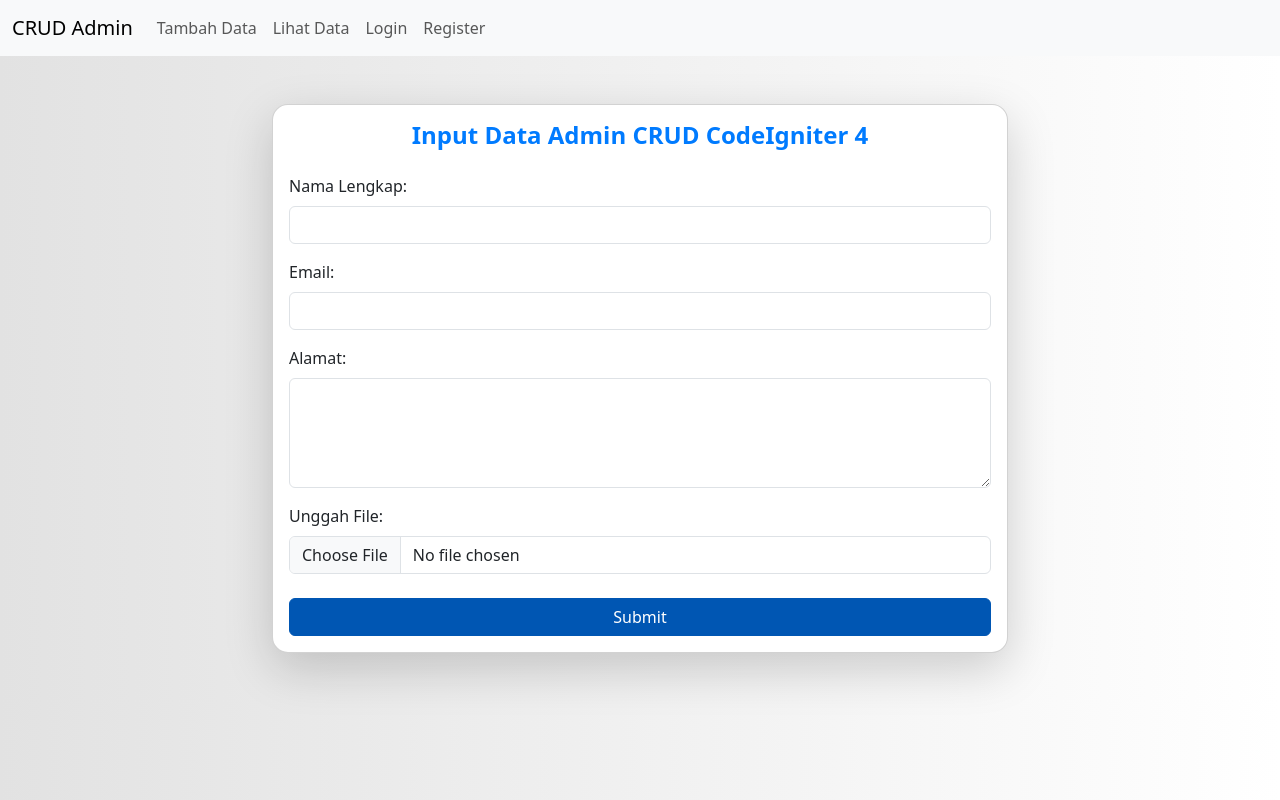
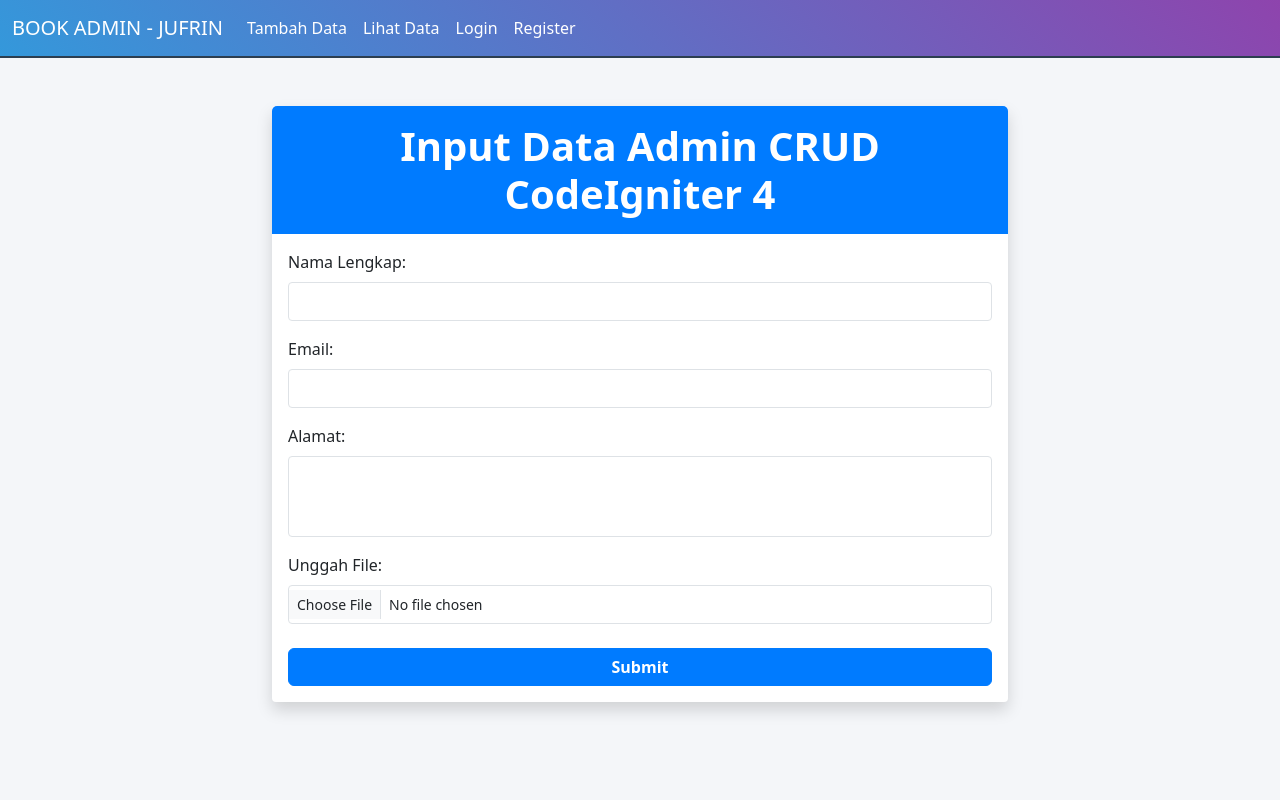
Before and after one commit to jufrin01/crud_ci, a CodeIgniter 4 app: the page made by app/Views/input-data.php in a window 1280 px wide. Run offline with PHP 8.4 and a stand-in for CodeIgniter, Linux system fonts and the light colour scheme; the template is opened without the code that fills it, so the values that code supplies are empty; some libraries are stand-ins or nearby versions.

Commit message:
desain nav- and add API ANIME - BOOK

```diff
--- a/app/Config/Routes.php
+++ b/app/Config/Routes.php
@@ -5,7 +5,7 @@ namespace Config;
 $routes = Services::routes();
 
 $routes->group("", ["namespace" => "App\Controllers"], function ($routes) {
-    $routes->get('/home', 'Admin::index');
+    $routes->get('/', 'Admin::index');
     $routes->get('/input', 'Admin::input');
     $routes->post('/insert', 'Admin::insertData');
     $routes->get('/data', 'Admin::lihatData');
@@ -15,6 +15,7 @@ $routes->group("", ["namespace" => "App\Controllers"], function ($routes) {
     $routes->post('/delete/(:num)', 'Admin::deleteData/$1');
     $routes->get('/edit/(:num)', 'Admin::edit/$1');
     $routes->post('/update/(:num)', 'Admin::update/$1');
+    $routes->get('gold-price', 'GoldPrice::index');
 
 
 });
--- a/app/Views/input-data.php
+++ b/app/Views/input-data.php
@@ -5,76 +5,29 @@
     <meta name="viewport" content="width=device-width, initial-scale=1.0">
     <title>Tambah Data Admin CodeIgniter 4</title>
     <link href="https://cdn.jsdelivr.net/npm/bootstrap@5.3.0-alpha1/dist/css/bootstrap.min.css" rel="stylesheet">
-    <style>
-        body {
-            background: linear-gradient(to right, #e2e2e2, #ffffff);
-        }
-        .card {
-            border-radius: 1rem;
-        }
-        .card-title {
-            font-size: 1.5rem;
-            color: #007bff;
-            font-weight: bold;
-        }
-        .alert {
-            border-radius: 0.5rem;
-        }
-        .btn-primary {
-            background-color: #0056b3;
-            border-color: #0056b3;
-        }
-        .btn-primary:hover {
-            background-color: #004494;
-            border-color: #004494;
-        }
-    </style>
+    <link href="<?= base_url('assets/css/inputStyle.css'); ?>" rel="stylesheet"> <!-- CSS AdminLTE-style -->
 </head>
 <body>
-<nav class="navbar navbar-expand-lg navbar-light bg-light">
-    <div class="container-fluid">
-        <a class="navbar-brand" href="<?=base_url('home')?>">CRUD Admin</a>
-        <button class="navbar-toggler" type="button" data-bs-toggle="collapse" data-bs-target="#navbarNav" aria-controls="navbarNav" aria-expanded="false" aria-label="Toggle navigation">
-            <span class="navbar-toggler-icon"></span>
-        </button>
-        <div class="collapse navbar-collapse" id="navbarNav">
-            <ul class="navbar-nav">
-                <li class="nav-item">
-                    <a class="nav-link" href="<?= base_url('input') ?>">Tambah Data</a>
-                </li>
-                <li class="nav-item">
-                    <a class="nav-link" href="<?=base_url('data')?>">Lihat Data</a>
-                </li>
-                <li class="nav-item">
-                    <a class="nav-link" href="#">Login</a>
-                </li>
-                <li>
-                    <a class="nav-link" href="<?= base_url('#') ?>">Register</a>
-                </li>
-            </ul>
-        </div>
-    </div>
-</nav>
-
+<?= $this-> include('partials/navbar'); ?> <!-- Navbar -->
 <div class="container py-5">
     <div class="row justify-content-center">
         <div class="col-md-8">
-            <div class="card shadow-lg">
+            <div class="card card-primary shadow">
+                <div class="card-header">
+                    <h1 class="card-title text-center mb-0">Input Data Admin CRUD CodeIgniter 4</h1>
+                </div>
                 <div class="card-body">
-                    <h1 class="card-title text-center mb-4">Input Data Admin CRUD CodeIgniter 4</h1>
-
+                    <!-- Flash messages -->
                     <?php if (session()->getFlashdata('success')): ?>
                         <div class="alert alert-success">
                             <?= session()->getFlashdata('success') ?>
                         </div>
                     <?php endif; ?>
-
                     <?php if (session()->getFlashdata('error')): ?>
                         <div class="alert alert-danger">
                             <?= session()->getFlashdata('error') ?>
                         </div>
                     <?php endif; ?>
-
                     <?php if (session()->getFlashdata('errors')): ?>
                         <div class="alert alert-danger">
                             <ul class="mb-0">
@@ -85,25 +38,23 @@
                         </div>
                     <?php endif; ?>
 
+                    <!-- Form -->
                     <form action="<?= base_url('insert') ?>" method="post" enctype="multipart/form-data">
                         <div class="mb-3">
                             <label for="nama" class="form-label">Nama Lengkap:</label>
-                            <input type="text" class="form-control" id="nama" name="nama" value="<?= old('nama') ?>" required>
+                            <input type="text" class="form-control form-control-sm" id="nama" name="nama" value="<?= old('nama') ?>" required>
                         </div>
-
                         <div class="mb-3">
                             <label for="mail" class="form-label">Email:</label>
-                            <input type="email" class="form-control" id="mail" name="mail" value="<?= old('mail') ?>" required>
+                            <input type="email" class="form-control form-control-sm" id="mail" name="mail" value="<?= old('mail') ?>" required>
                         </div>
-
                         <div class="mb-3">
                             <label for="alamat" class="form-label">Alamat:</label>
-                            <textarea class="form-control" id="alamat" name="alamat" rows="4" required><?= old('alamat') ?></textarea>
+                            <textarea class="form-control form-control-sm" id="alamat" name="alamat" rows="3" required><?= old('alamat') ?></textarea>
                         </div>
-
                         <div class="mb-3">
                             <label for="documen" class="form-label">Unggah File:</label>
-                            <input type="file" class="form-control" id="documen" name="documen" required>
+                            <input type="file" class="form-control form-control-sm" id="documen" name="documen" required>
                         </div>
 
                         <div class="d-grid gap-2 mt-4">
--- a/app/Views/input.php
+++ b/app/Views/input.php
@@ -7,6 +7,7 @@
     <link href="https://cdn.jsdelivr.net/npm/bootstrap@5.3.0-alpha1/dist/css/bootstrap.min.css" rel="stylesheet">
 </head>
 <body>
+<?= $this-> include('partials/navbar'); ?>
 <div class="container mt-5">
     <div class="row justify-content-center">
         <div class="col-md-6">
--- /dev/null
+++ b/app/Views/partials/navbar.php
@@ -0,0 +1,39 @@
+<style>
+    .navbar-custom {
+        background: linear-gradient(45deg, #3498db, #8e44ad); /* Gradient from blue to purple */
+        border-bottom: 2px solid #2c3e50; /* Add a solid border to the bottom for a sleek look */
+    }
+
+    .navbar-brand, .nav-link {
+        color: white !important; /* Make sure the text stands out on the new background */
+    }
+
+    .navbar-brand:hover, .nav-link:hover {
+        color: #f39c12 !important; /* Optional: Add a hover effect for links */
+    }
+</style>
+
+<nav class="navbar navbar-expand-lg navbar-custom">
+    <div class="container-fluid">
+        <a class="navbar-brand" href="<?= base_url('/') ?>">BOOK ADMIN - JUFRIN</a>
+        <button class="navbar-toggler" type="button" data-bs-toggle="collapse" data-bs-target="#navbarNav" aria-controls="navbarNav" aria-expanded="false" aria-label="Toggle navigation">
+            <span class="navbar-toggler-icon"></span>
+        </button>
+        <div class="collapse navbar-collapse" id="navbarNav">
+            <ul class="navbar-nav">
+                <li class="nav-item">
+                    <a class="nav-link" href="<?= base_url('input') ?>">Tambah Data</a>
+                </li>
+                <li class="nav-item">
+                    <a class="nav-link" href="<?= base_url('data') ?>">Lihat Data</a>
+                </li>
+                <li class="nav-item">
+                    <a class="nav-link" href="#">Login</a>
+                </li>
+                <li class="nav-item">
+                    <a class="nav-link" href="<?= base_url('register') ?>">Register</a>
+                </li>
+            </ul>
+        </div>
+    </div>
+</nav>
```
Also changed, not shown: app/Controllers/Admin.php (+26 -7 lines), app/Controllers/GoldPrice.php (added, +43 -0 lines), app/Views/edit.php (+5 -3 lines), app/Views/homepage.php (+58 -31 lines), app/Views/lihat-data.php (+5 -38 lines), public/assets/css/editStyle.css (added), public/assets/css/homePage.css (added), public/assets/css/inputStyle.css (added), public/assets/css/lihatDataStyle.css (added), public/assets/js/animeAPI.js (added), public/assets/js/booksAPI.js (added), public/assets/js/script.js (added).
